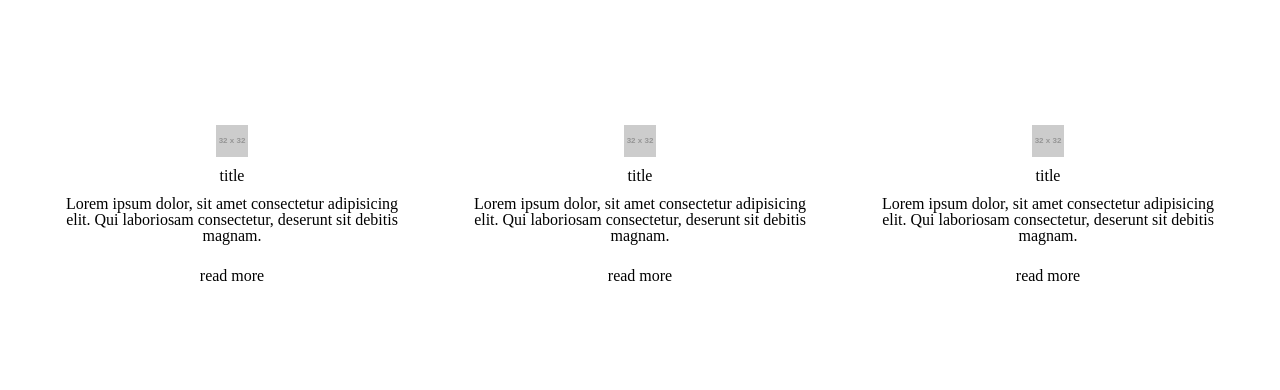
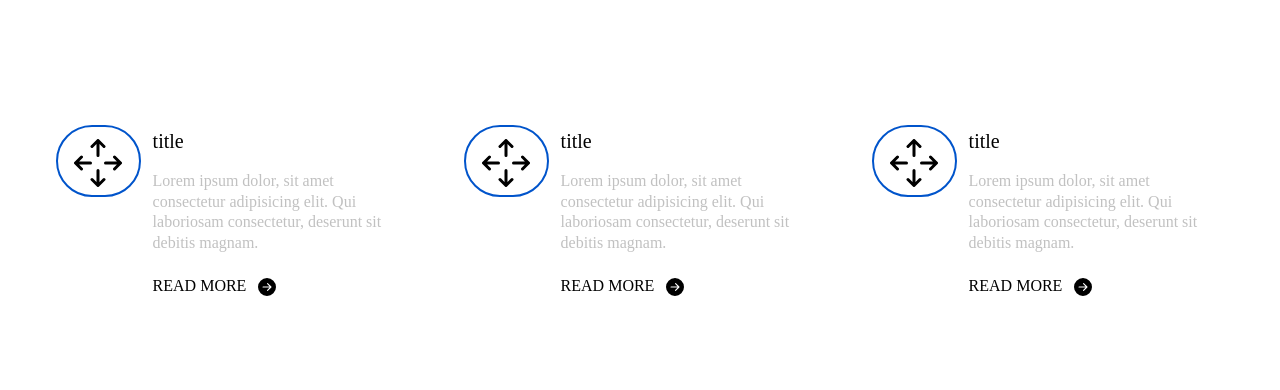
Before and after one commit to jwb094/jwbssite2403, a website: page index.html in a window 1280 px wide. Shown: the part 947-1337 px from the top of the page. Drawn offline with nearby package versions, Linux system fonts and the light colour scheme; placeholder pictures from the web are drawn by us.

Commit message:
update (features-list section) style classes added to components + refactor layout/positioning of elements

```diff
--- a/index.html
+++ b/index.html
@@ -188,34 +188,43 @@
       <div class="l-container">
         <div class="row">
           <div class="grid grid-cols-1 md.grid-cols-3 | row-gap-56 md.col-gap-56">
-            <div class="feature-list__item | flex flex-col md.flex-col text-center">
-              <img class="feature-list__item__icon mx-auto w-2-12 md.w-auto" src="https://placehold.co/32x32" alt="">
-              <div class="feature-list__item_content">
-                <h1 class="mb-12">title</h5>
-                  <p class="mb-24">Lorem ipsum dolor, sit amet consectetur adipisicing elit. Qui laboriosam consectetur,
+            <div class="feature-list__item | flex flex-col md.flex-row text-center mx-auto">
+              <div class="border-2 border-blue-500 radius-full  w-4-12 md.w-8-12 md.h-72 mx-auto">
+                <!-- <img class="feature-list__item__icon w-10-12 p-8 mx-auto"  src="https://placehold.co/16x16" alt=""> -->
+                <svg xmlns="http://www.w3.org/2000/svg" width="48" height="48" fill="currentColor" class="feature-list__item__icon p-8 mx-auto md.p-0 md.my-12 md.mx-16 | bi bi-arrows-move" viewBox="0 0 16 16" id="IconChangeColor"> <path fill-rule="evenodd" d="M7.646.146a.5.5 0 0 1 .708 0l2 2a.5.5 0 0 1-.708.708L8.5 1.707V5.5a.5.5 0 0 1-1 0V1.707L6.354 2.854a.5.5 0 1 1-.708-.708l2-2zM8 10a.5.5 0 0 1 .5.5v3.793l1.146-1.147a.5.5 0 0 1 .708.708l-2 2a.5.5 0 0 1-.708 0l-2-2a.5.5 0 0 1 .708-.708L7.5 14.293V10.5A.5.5 0 0 1 8 10zM.146 8.354a.5.5 0 0 1 0-.708l2-2a.5.5 0 1 1 .708.708L1.707 7.5H5.5a.5.5 0 0 1 0 1H1.707l1.147 1.146a.5.5 0 0 1-.708.708l-2-2zM10 8a.5.5 0 0 1 .5-.5h3.793l-1.147-1.146a.5.5 0 0 1 .708-.708l2 2a.5.5 0 0 1 0 .708l-2 2a.5.5 0 0 1-.708-.708L14.293 8.5H10.5A.5.5 0 0 1 10 8z" id="mainIconPathAttribute"></path> </svg>
+              </div>
+              <div class="feature-list__item_content flex flex-col justify-content-center md.justify-content-start md.ml-12 md.text-left">
+                <h1 class="text-xl mt-0">title</h5>
+                  <p class="mb-24 color-gray-400 leading-130">Lorem ipsum dolor, sit amet consectetur adipisicing elit. Qui laboriosam consectetur,
                     deserunt sit
                     debitis magnam.</p>
-                  <a href="">read more</a>
+                  <a class="mx-auto md.mr-auto md.ml-0 uppercase flex gap-12" href="">read more <svg xmlns="http://www.w3.org/2000/svg" width="18" height="18" fill="currentColor" class="bi bi-arrow-right-circle-fill" viewBox="0 0 16 16" id="IconChangeColor"> <path d="M8 0a8 8 0 1 1 0 16A8 8 0 0 1 8 0zM4.5 7.5a.5.5 0 0 0 0 1h5.793l-2.147 2.146a.5.5 0 0 0 .708.708l3-3a.5.5 0 0 0 0-.708l-3-3a.5.5 0 1 0-.708.708L10.293 7.5H4.5z" id="mainIconPathAttribute"></path> </svg></a>
               </div>
             </div>
-            <div class="feature-list__item | flex flex-col md.flex-col text-center">
-              <img class="feature-list__item__icon mx-auto w-2-12 md.w-auto" src="https://placehold.co/32x32" alt="">
-              <div class="feature-list__item_content">
-                <h1 class="mb-12">title</h5>
-                  <p class="mb-24">Lorem ipsum dolor, sit amet consectetur adipisicing elit. Qui laboriosam consectetur,
+            <div class="feature-list__item | flex flex-col md.flex-row text-center mx-auto">
+              <div class="border-2 border-blue-500 radius-full  w-4-12 md.w-8-12 md.h-72 mx-auto">
+                <!-- <img class="feature-list__item__icon w-10-12 p-8 mx-auto"  src="https://placehold.co/16x16" alt=""> -->
+                <svg xmlns="http://www.w3.org/2000/svg" width="48" height="48" fill="currentColor" class="feature-list__item__icon p-8 mx-auto md.p-0 md.my-12 md.mx-16 | bi bi-arrows-move" viewBox="0 0 16 16" id="IconChangeColor"> <path fill-rule="evenodd" d="M7.646.146a.5.5 0 0 1 .708 0l2 2a.5.5 0 0 1-.708.708L8.5 1.707V5.5a.5.5 0 0 1-1 0V1.707L6.354 2.854a.5.5 0 1 1-.708-.708l2-2zM8 10a.5.5 0 0 1 .5.5v3.793l1.146-1.147a.5.5 0 0 1 .708.708l-2 2a.5.5 0 0 1-.708 0l-2-2a.5.5 0 0 1 .708-.708L7.5 14.293V10.5A.5.5 0 0 1 8 10zM.146 8.354a.5.5 0 0 1 0-.708l2-2a.5.5 0 1 1 .708.708L1.707 7.5H5.5a.5.5 0 0 1 0 1H1.707l1.147 1.146a.5.5 0 0 1-.708.708l-2-2zM10 8a.5.5 0 0 1 .5-.5h3.793l-1.147-1.146a.5.5 0 0 1 .708-.708l2 2a.5.5 0 0 1 0 .708l-2 2a.5.5 0 0 1-.708-.708L14.293 8.5H10.5A.5.5 0 0 1 10 8z" id="mainIconPathAttribute"></path> </svg>
+              </div>
+              <div class="feature-list__item_content flex flex-col justify-content-center md.justify-content-start md.ml-12 md.text-left">
+                <h1 class="text-xl mt-0">title</h5>
+                  <p class="mb-24 color-gray-400 leading-130">Lorem ipsum dolor, sit amet consectetur adipisicing elit. Qui laboriosam consectetur,
                     deserunt sit
                     debitis magnam.</p>
-                  <a href="">read more</a>
+                  <a class="mx-auto md.mr-auto md.ml-0 uppercase flex gap-12" href="">read more <svg xmlns="http://www.w3.org/2000/svg" width="18" height="18" fill="currentColor" class="bi bi-arrow-right-circle-fill" viewBox="0 0 16 16" id="IconChangeColor"> <path d="M8 0a8 8 0 1 1 0 16A8 8 0 0 1 8 0zM4.5 7.5a.5.5 0 0 0 0 1h5.793l-2.147 2.146a.5.5 0 0 0 .708.708l3-3a.5.5 0 0 0 0-.708l-3-3a.5.5 0 1 0-.708.708L10.293 7.5H4.5z" id="mainIconPathAttribute"></path> </svg></a>
               </div>
             </div>
-            <div class="feature-list__item | flex flex-col md.flex-col text-center">
-              <img class="feature-list__item__icon mx-auto w-2-12 md.w-auto" src="https://placehold.co/32x32" alt="">
-              <div class="feature-list__item_content">
-                <h1 class="mb-12">title</h5>
-                  <p class="mb-24">Lorem ipsum dolor, sit amet consectetur adipisicing elit. Qui laboriosam consectetur,
+            <div class="feature-list__item | flex flex-col md.flex-row text-center mx-auto">
+              <div class="border-2 border-blue-500 radius-full  w-4-12 md.w-8-12 md.h-72 mx-auto">
+                <!-- <img class="feature-list__item__icon w-10-12 p-8 mx-auto"  src="https://placehold.co/16x16" alt=""> -->
+                <svg xmlns="http://www.w3.org/2000/svg" width="48" height="48" fill="currentColor" class="feature-list__item__icon p-8 mx-auto md.p-0 md.my-12 md.mx-16 | bi bi-arrows-move" viewBox="0 0 16 16" id="IconChangeColor"> <path fill-rule="evenodd" d="M7.646.146a.5.5 0 0 1 .708 0l2 2a.5.5 0 0 1-.708.708L8.5 1.707V5.5a.5.5 0 0 1-1 0V1.707L6.354 2.854a.5.5 0 1 1-.708-.708l2-2zM8 10a.5.5 0 0 1 .5.5v3.793l1.146-1.147a.5.5 0 0 1 .708.708l-2 2a.5.5 0 0 1-.708 0l-2-2a.5.5 0 0 1 .708-.708L7.5 14.293V10.5A.5.5 0 0 1 8 10zM.146 8.354a.5.5 0 0 1 0-.708l2-2a.5.5 0 1 1 .708.708L1.707 7.5H5.5a.5.5 0 0 1 0 1H1.707l1.147 1.146a.5.5 0 0 1-.708.708l-2-2zM10 8a.5.5 0 0 1 .5-.5h3.793l-1.147-1.146a.5.5 0 0 1 .708-.708l2 2a.5.5 0 0 1 0 .708l-2 2a.5.5 0 0 1-.708-.708L14.293 8.5H10.5A.5.5 0 0 1 10 8z" id="mainIconPathAttribute"></path> </svg>
+              </div>
+              <div class="feature-list__item_content flex flex-col justify-content-center md.justify-content-start md.ml-12 md.text-left">
+                <h1 class="text-xl mt-0">title</h5>
+                  <p class="mb-24 color-gray-400 leading-130">Lorem ipsum dolor, sit amet consectetur adipisicing elit. Qui laboriosam consectetur,
                     deserunt sit
                     debitis magnam.</p>
-                  <a href="">read more</a>
+                  <a class="mx-auto md.mr-auto md.ml-0 uppercase flex gap-12" href="">read more <svg xmlns="http://www.w3.org/2000/svg" width="18" height="18" fill="currentColor" class="bi bi-arrow-right-circle-fill" viewBox="0 0 16 16" id="IconChangeColor"> <path d="M8 0a8 8 0 1 1 0 16A8 8 0 0 1 8 0zM4.5 7.5a.5.5 0 0 0 0 1h5.793l-2.147 2.146a.5.5 0 0 0 .708.708l3-3a.5.5 0 0 0 0-.708l-3-3a.5.5 0 1 0-.708.708L10.293 7.5H4.5z" id="mainIconPathAttribute"></path> </svg></a>
               </div>
             </div>
           </div>
```
